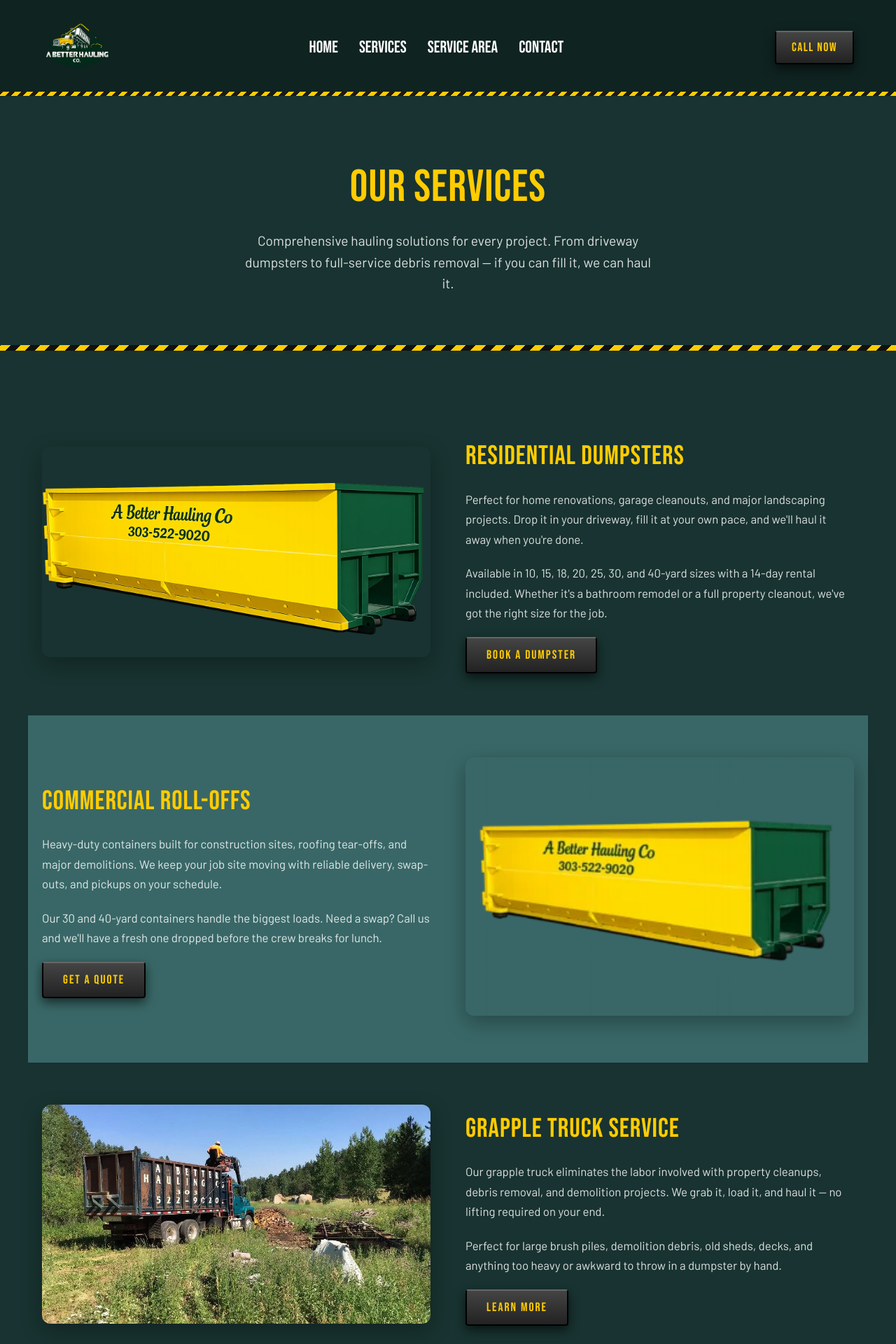
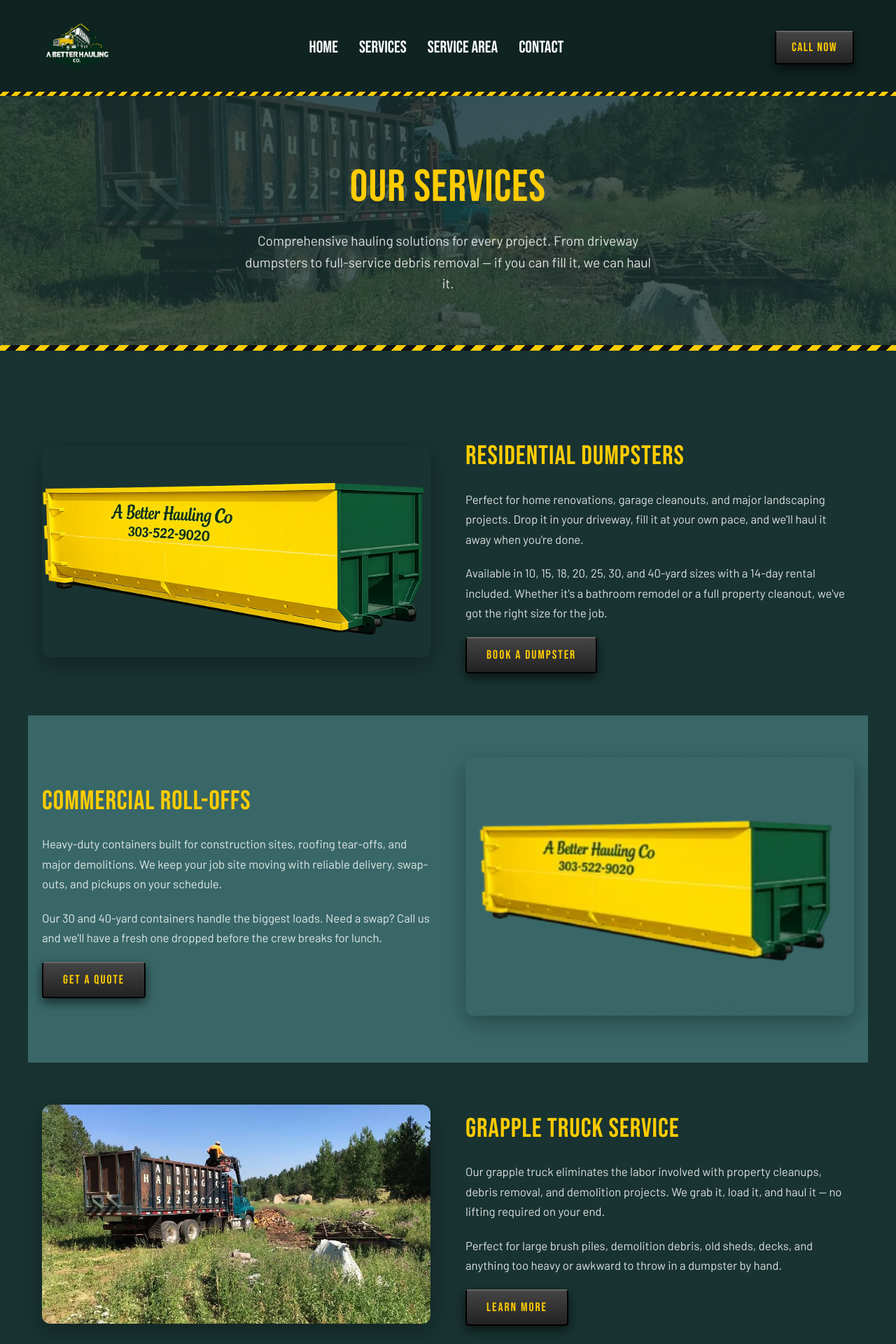
Before and after one commit to JimmyFlame77/A-Better-Hauling, a Jekyll site: the page built from services.html, in a window 1280 px wide. Shown: the top 1920 px of the page at 70% size. Built offline with Jekyll 4.4.1, drawn with Linux system fonts in a browser that asks for light colours.

Commit message:
Remove footer green border, add faint grapple truck background to services hero

```diff
--- a/css/style.css
+++ b/css/style.css
@@ -1153,6 +1153,18 @@
     background: var(--color-dark);
     overflow: hidden;
 }
+.page-hero-bg {
+    position: absolute;
+    inset: 0;
+    background-size: cover;
+    background-position: center;
+    opacity: 0.2;
+    z-index: 0;
+}
+.page-hero > *:not(.page-hero-bg) {
+    position: relative;
+    z-index: 1;
+}
 
 .page-hero::after {
     content: '';
@@ -1240,7 +1252,7 @@
 .site-footer {
     background-color: var(--color-dark);
     padding: 60px 0 20px 0;
-    border-top: 4px solid var(--color-slate);
+    border-top: none;
 }
 
 .footer-widgets {
--- a/services.html
+++ b/services.html
@@ -5,6 +5,7 @@
 
 <!-- ==================== PAGE HERO ==================== -->
 <section class="page-hero">
+    <div class="page-hero-bg" style="background-image: url('{{ '/images/grapple-truck.webp' | relative_url }}');"></div>
     <div class="container">
         <h1>Our Services</h1>
         <p>Comprehensive hauling solutions for every project. From driveway dumpsters to full-service debris removal — if you can fill it, we can haul it.</p>
```
